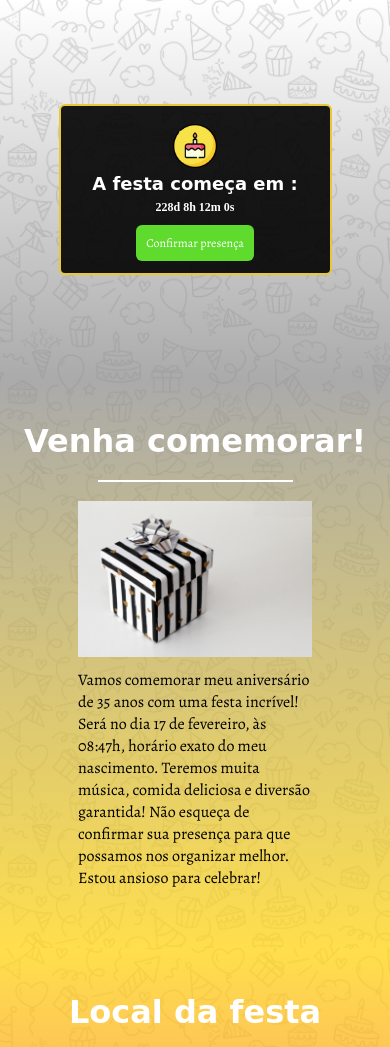
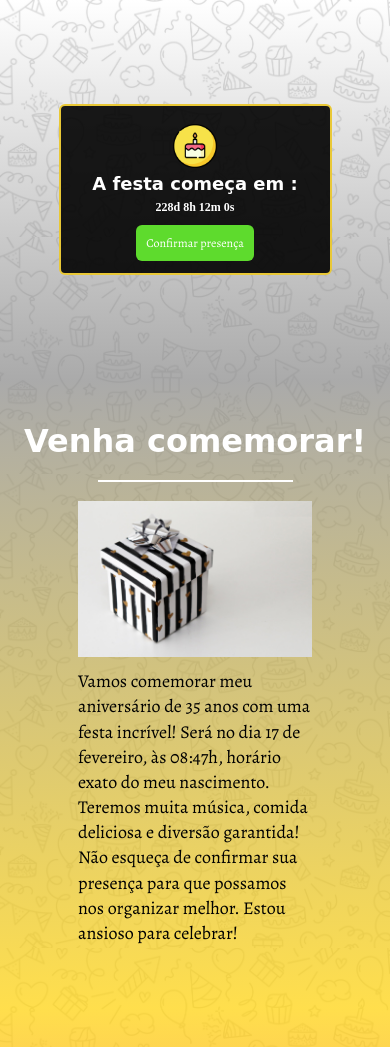
Before and after one commit to bsf91/landingpage_aniversario, a website built with Parcel: page src/index.html in a window 390 px wide. Shown: the top 1047 px of the page. Built offline with nearby package versions, Linux system fonts and the light colour scheme; a web font is replaced by a local one.

Commit message:
ajustando estilos de texto para melhor responsividade e clareza

```diff
--- a/src/scss/utils/mixins.scss
+++ b/src/scss/utils/mixins.scss
@@ -43,21 +43,26 @@
     width: 100%;
     max-width: 40%;
     font-family: Alegreya, serif;
-    font-size: 34px;
-    line-height: 40px;
+    font-size: clamp(18px, 2.5vw, 28px);
+    line-height: 1.4;
+    word-break: break-word;
+    box-sizing: border-box;
+    overflow-y: visible;
 
     @media (max-width: 640px) {
         max-width: 100%;
-        font-size: 16px;
-        line-height: normal;
+        font-size: 18px;
+        line-height: 1.4;
         text-align: start;
+        overflow-y: visible;
     }
 
     @media (max-height: 430px) {
         max-width: 100%;
-        font-size: 16px;
-        line-height: normal;
+        font-size: 18px;
+        line-height: 1.4;
         text-align: start;
+        overflow-y: visible;
     }
 }
 
```
